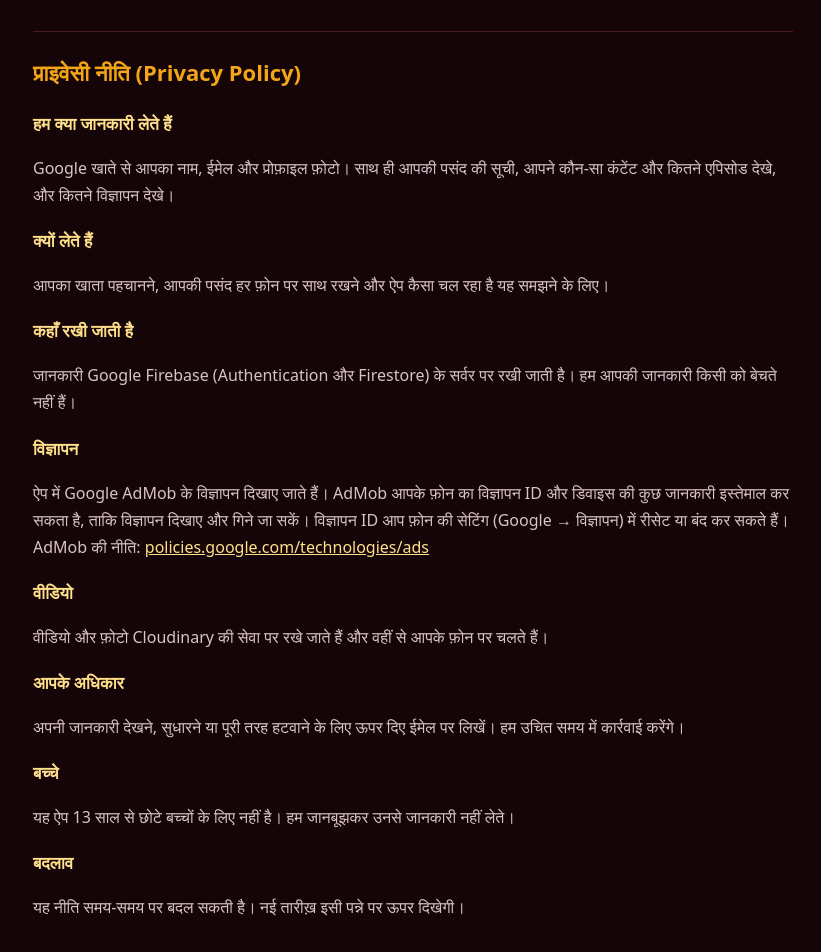
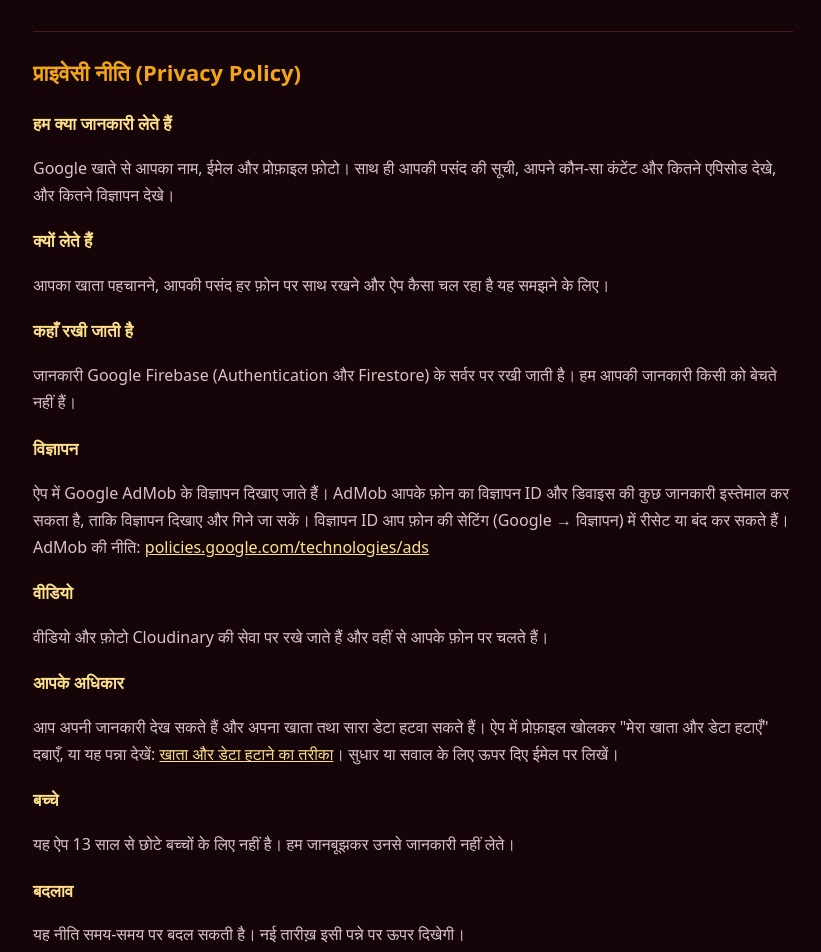
Before and after one commit to arveenargaming786-commits/myott, a plain HTML site: page privacy.html in a window 1280 px wide. Shown: the part 120-1072 px from the top of the page, without its empty margins (227-1048 px from the left). Drawn offline with Linux system fonts and the light colour scheme.

Commit message:
Update privacy.html

```diff
--- a/privacy.html
+++ b/privacy.html
@@ -32,7 +32,7 @@ a{color:#ffe08a}
 <h3>वीडियो</h3>
 <p>वीडियो और फ़ोटो Cloudinary की सेवा पर रखे जाते हैं और वहीं से आपके फ़ोन पर चलते हैं।</p>
 <h3>आपके अधिकार</h3>
-<p>अपनी जानकारी देखने, सुधारने या पूरी तरह हटवाने के लिए ऊपर दिए ईमेल पर लिखें। हम उचित समय में कार्रवाई करेंगे।</p>
+<p>आप अपनी जानकारी देख सकते हैं और अपना खाता तथा सारा डेटा हटवा सकते हैं। ऐप में प्रोफ़ाइल खोलकर "मेरा खाता और डेटा हटाएँ" दबाएँ, या यह पन्ना देखें: <a href="delete-account.html">खाता और डेटा हटाने का तरीका</a>। सुधार या सवाल के लिए ऊपर दिए ईमेल पर लिखें।</p>
 <h3>बच्चे</h3>
 <p>यह ऐप 13 साल से छोटे बच्चों के लिए नहीं है। हम जानबूझकर उनसे जानकारी नहीं लेते।</p>
 <h3>बदलाव</h3>
```
